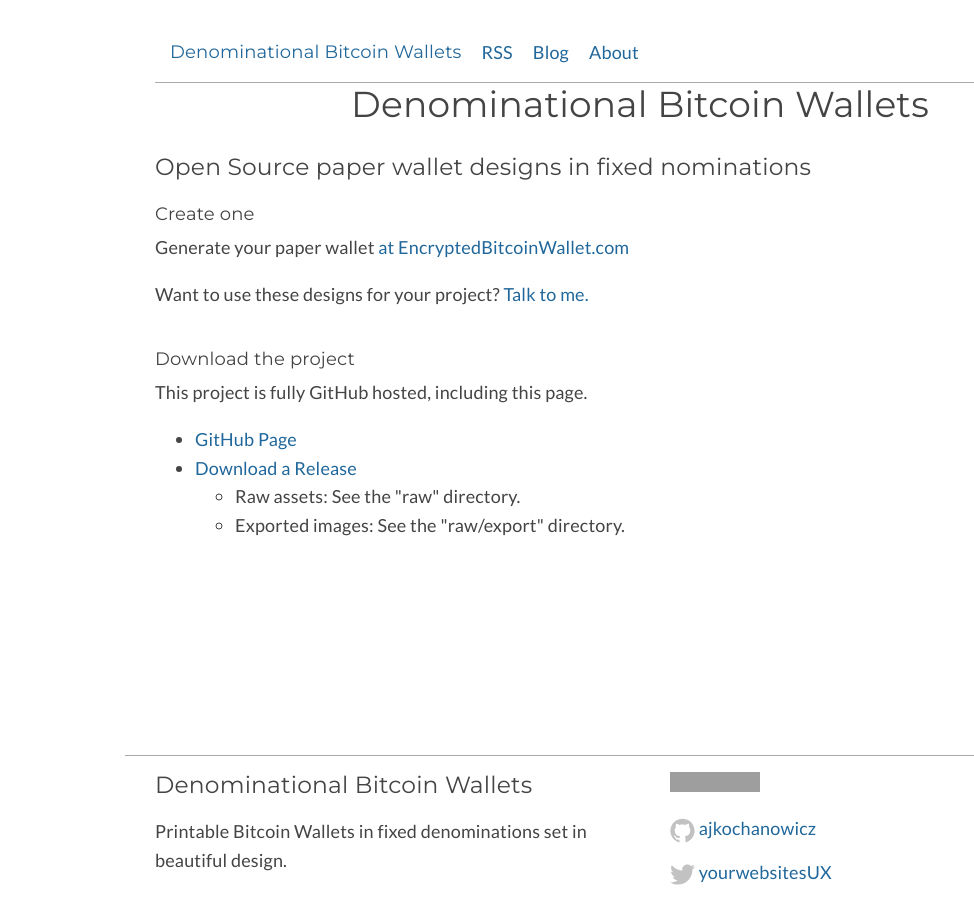
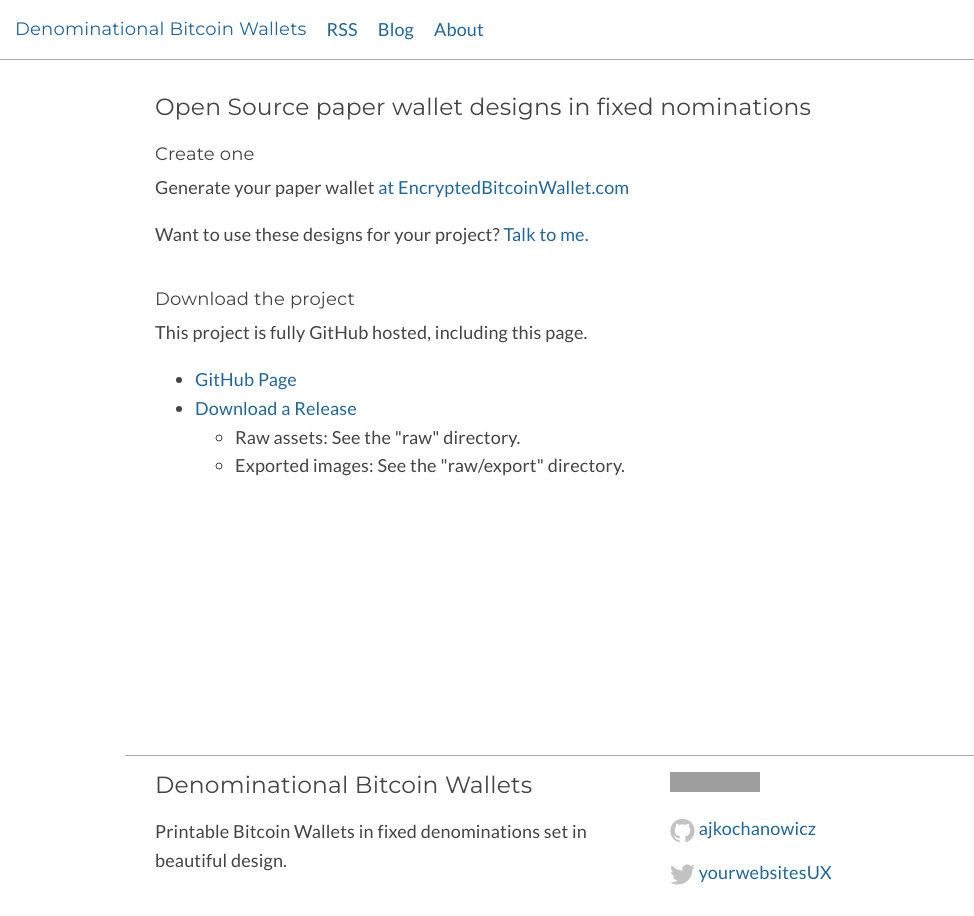
Before and after one commit to adamjgrant/bitcoinbills, a Jekyll site: the page built from index.html, in a window 1280 px wide. Shown: the whole page, without its empty margins (0-974 px from the left). Built offline with Jekyll 4.4.1, drawn with Linux system fonts in a browser that asks for light colours; grey boxes are pictures that could not be loaded.

Commit message:
minor improvements

```diff
--- a/css/main.sass
+++ b/css/main.sass
@@ -51,8 +51,6 @@
   left: 0
   right: 0
   background-color: white
-  @media (min-width: $tablet)
-    position: static
 
 .site-nav
   border: 0
@@ -63,6 +61,7 @@
 
 .site-footer
   border-top: 1px solid #AAA
+  overflow: hidden
   .about, .links
     padding-top: 15px
   .about
```
